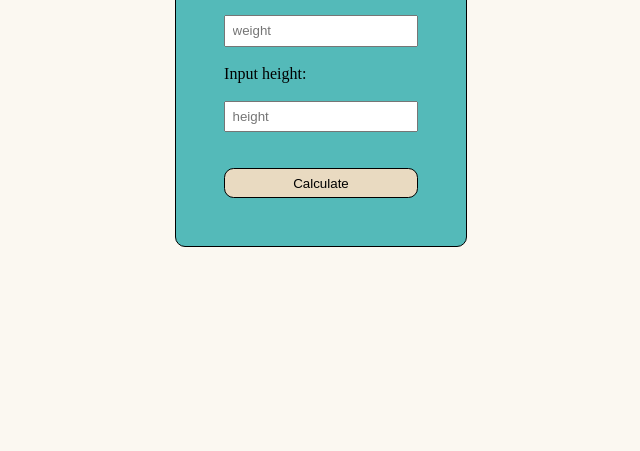
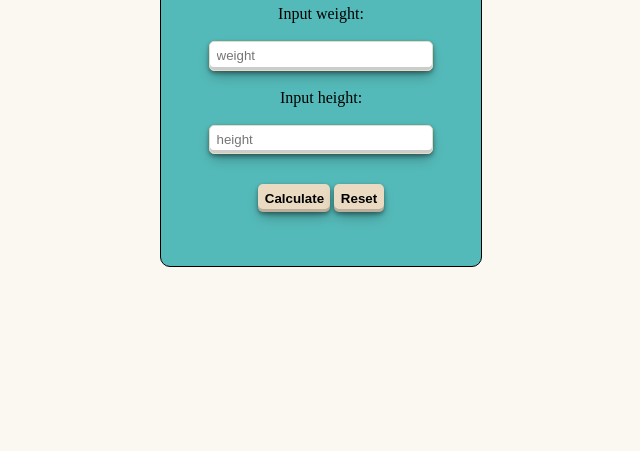
Before and after one commit to robynainsley21/BMI-calculator, a plain HTML site: page index.html in a window 1280 px wide. Shown: the part 349-800 px from the top of the page, without its empty margins (319-959 px from the left). Drawn offline with Linux system fonts and the light colour scheme.

Commit message:
Complete styling

```diff
--- a/css/styles.css
+++ b/css/styles.css
@@ -1,45 +1,78 @@
 *,
 *::before,
-*::after{
+*::after {
   margin: 0;
   padding: 0;
   box-sizing: border-box;
 }
 
-:root{
-    --primary: #54BAB9;
-    --button: #E9DAC1;
-    --bg-light: #FBF8F1;
+:root {
+  --primary: #54bab9;
+  --button: #e9dac1;
+  --bg-light: #fbf8f1;
+  --box-shadow: rgba(0, 0, 0, 0.4) 0px 2px 4px,
+    rgba(0, 0, 0, 0.3) 0px 7px 13px -3px, rgba(0, 0, 0, 0.2) 0px -3px 0px inset;
 }
 
-body{
+body {
   display: flex;
   justify-content: center;
   align-items: center;
   background-color: var(--bg-light);
   height: 100vh;
+  text-align: center;
 }
 
-input[type="submit"]{
+:is(input[type="button"], input[type="reset"]) {
   background-color: var(--button);
-    border-radius: .6rem;
-    border: 1px solid ;
+  border-radius: 0.6rem;
+  border: 1px solid var(--button);
+  font-weight: bold;
+
+  cursor: pointer;
+  border-radius: 5px;
+  box-shadow: rgba(0, 0, 0, 0.4) 0px 2px 4px,
+    rgba(0, 0, 0, 0.3) 0px 7px 13px -3px, rgba(0, 0, 0, 0.2) 0px -3px 0px inset;
+
+  position: relative;
+  top: -6px;
+  border: 0;
+
+  &:active:focus,
+  :focus:hover,
+  focus {
+    outline: medium none;
   }
 
-#form{
+  &:active {
+    top: 2px;
+  }
+}
+
+input[readonly] {
+  margin: 1rem;
+}
+
+input {
+  border: 1px solid var(--button);
+  box-shadow: var(--box-shadow);
+  border-radius: 5px;
+  padding: 0.4rem;
+}
+
+form {
   display: flex;
   flex-direction: column;
-
   background-color: var(--primary);
   padding: 3rem;
   border: 1px solid;
   border-radius: 10px;
 }
 
-h2{
-    margin-bottom: 1rem ;
+h2 {
+  margin-bottom: 1rem;
 }
 
-input{
-    padding: .4rem;
+label[for="weight"] {
+  margin-top: 1rem;
 }
--- a/index.html
+++ b/index.html
@@ -8,15 +8,18 @@
 </head>
 <body>
     <main>
-        <div id="form">
+        <form>
             <h2>BMI calculator</h2>
             <input type="number" readonly placeholder="Result">
             <label for="weight">Input weight:</label><br>
             <input type="text" id="weight" name="weight" placeholder="weight"><br>
             <label for="lname">Input height:</label><br>
             <input type="text" id="height" name="height" placeholder="height"><br><br>
-            <input type="submit" value="Calculate" calculate-btn>
-        </div>
+            <div>
+                <input type="button" value="Calculate" calculate-btn>
+                <input type="reset" value="Reset">
+            </div>
+        </form>
     </main>
     <script src="script/script.js"></script>
 </body>
--- a/script/script.js
+++ b/script/script.js
@@ -10,6 +10,5 @@ allDomItems.calculateBtn.addEventListener('click', () => {
     let height = allDomItems.heightInput.value
 
     const calculate = parseFloat(weight / height**2).toFixed(2)
-    console.log(calculate)
     allDomItems.screen.value = `${calculate}`
 })
```
Lines whose indentation alone changed are shown as unchanged.
